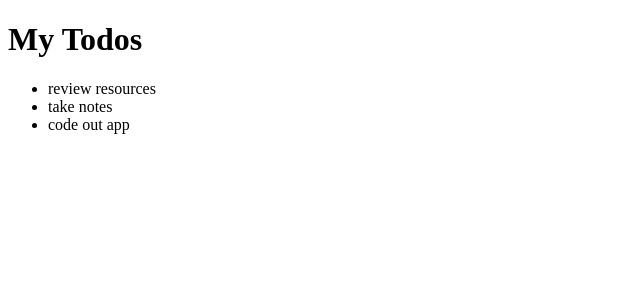
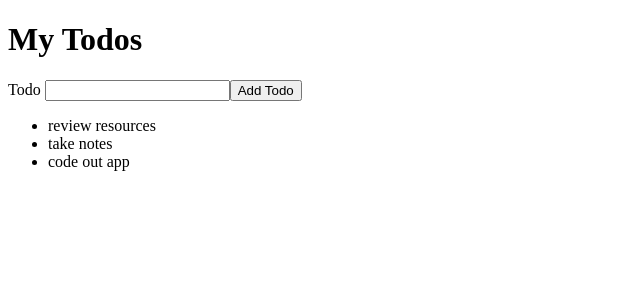
Before and after one commit to niloofar62/Todo-list-kiwi, a React (Vite) app: page / in a window 1280 px wide. Shown: the top 300 px of the page, without its empty margins (0-640 px from the left). Built offline with nearby package versions, Linux system fonts and the light colour scheme.

Commit message:
2 files added

```diff
--- a/src/App.jsx
+++ b/src/App.jsx
@@ -1,20 +1,21 @@
 
 import './App.css'
+import TodoList from './TodoList'
+import TodoForm from './TodoForm'
+function App() {
 
-function App() {
-  const todos = [
-    {id: 1, title: "review resources"},
-    {id: 2, title: "take notes"},
-    {id: 3, title: "code out app"},]
 
 
   return (
 
       <div>
       <h1>My Todos</h1>
-      <ul>
-            {todos.map(todo => <li key={todo.id}>{todo.title}</li>)}
-        </ul>
+
+       <TodoForm/>
+      <TodoList/>
+
+
+
       </div>
 
 
--- /dev/null
+++ b/src/TodoForm.jsx
@@ -0,0 +1,11 @@
+function TodoForm(){
+
+    return(
+        <form>
+            <label htmlFor="todoTitle">Todo </label>
+            <input  type="text" id="todoTitle"></input>
+            <button type="submit">Add Todo</button>
+        </form>
+    )
+}
+export default TodoForm
--- /dev/null
+++ b/src/TodoList.jsx
@@ -0,0 +1,12 @@
+function TodoList(){
+      const todos = [
+    {id: 1, title: "review resources"},
+    {id: 2, title: "take notes"},
+    {id: 3, title: "code out app"},]
+ return (
+     <ul>
+            {todos.map(todo => <li key={todo.id}>{todo.title}</li>)}
+        </ul>
+ )
+}
+export default TodoList
```
